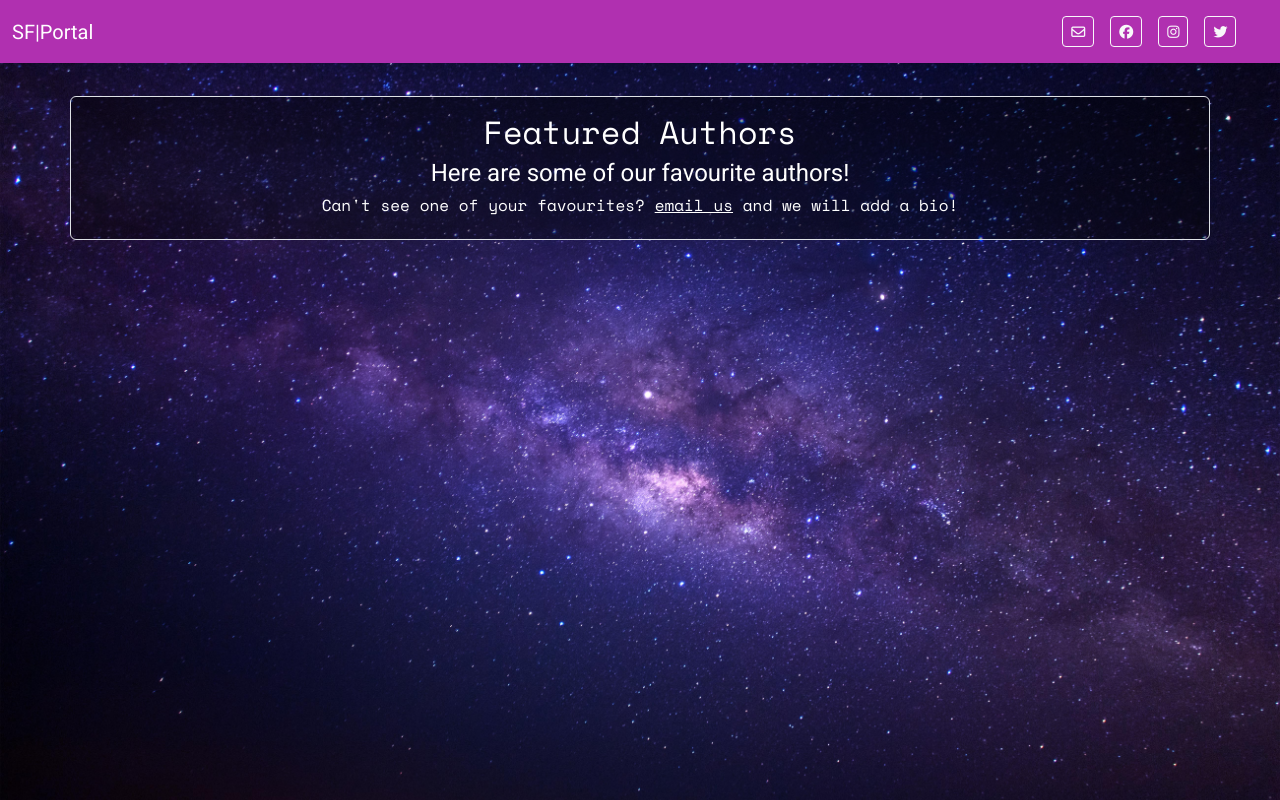
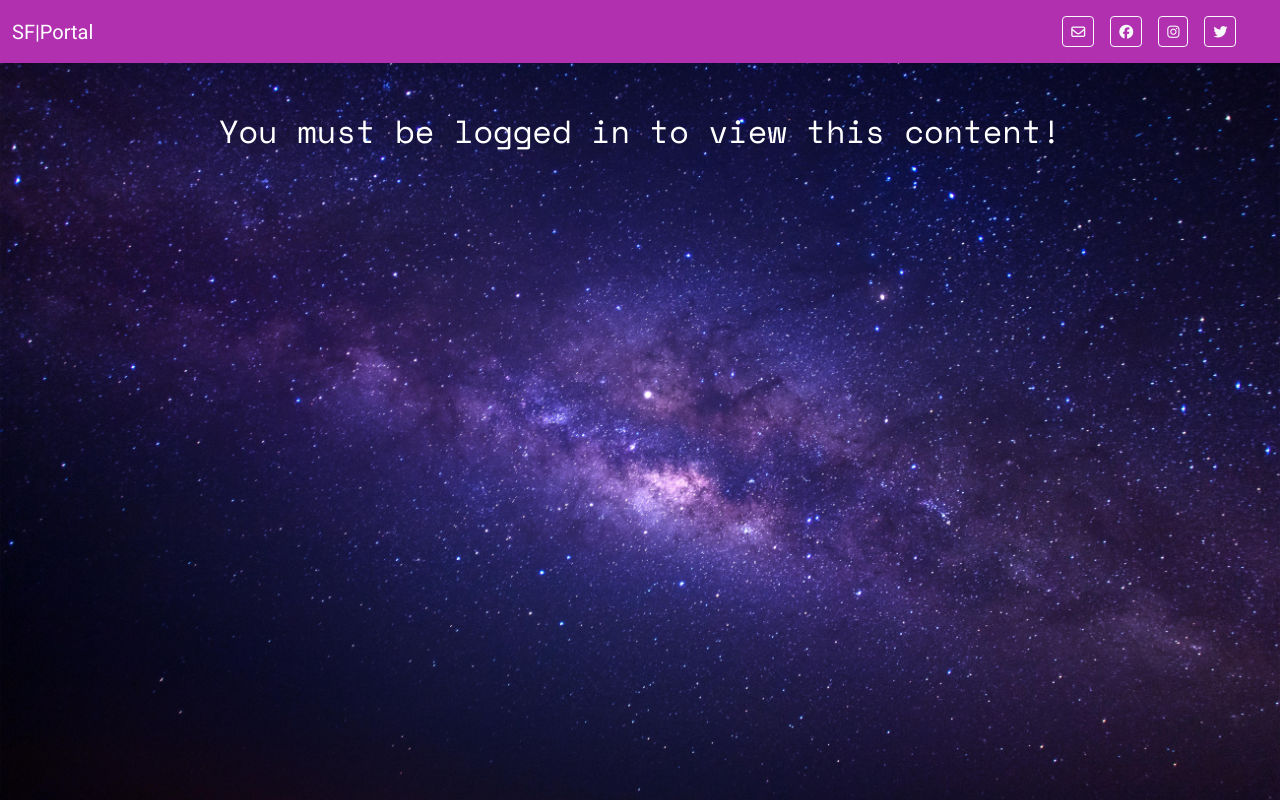
Before and after one commit to AndypSheridan/sci-fi-portal, a Django app: template templates/authors.html in a window 1280 px wide. Run offline with Django 3.2, Linux system fonts and the light colour scheme; the template is opened without the code that fills it, so the values that code supplies are empty; some libraries are stand-ins or nearby versions.

Commit message:
Add authentication to authors.html

```diff
--- a/templates/authors.html
+++ b/templates/authors.html
@@ -19,6 +19,8 @@ Authors
 {% endif %}
 
 <div id="stars-bg-image" class="body-div">
+
+    {% if user.is_authenticated %}
 
     <div class="container rounded border author-page-container bg-opacity">
         <div class="row">
@@ -78,25 +80,36 @@ Authors
                 </div>
             </div>
         </div>
+
         {% if is_paginated %}
         <nav aria-label="Page navigation">
             <ul class="pagination justify-content-center">
+
                 {% if page_obj.has_previous %}
                 <li><a href="?page={{ page_obj.previous_page_number }}"
                         class="btn btn-md btn-outline-light add-review text-white bg-opacity roboto next">&laquo;
                         Prev</a></li>
+
                 {% endif %}
                 {% if page_obj.has_next %}
                 <li><a href="?page={{ page_obj.next_page_number }}"
                         class="btn btn-md btn-outline-light add-review text-white bg-opacity roboto next">Next
                         &raquo;</a></li>
+                {% endif %}
 
-                {% endif %}
             </ul>
         </nav>
         {% endif %}
-    </div>
 
     </div>
 
+    {% else %}
+    <div class="container author-detail-page-container">
+        <div class="row justify-content center text-center mt-3 mb-3">
+            <div class="col text-center book-detail-img">
+                <h2 class="text-white text-center mt-3">You must be logged in to view this content!</h2>
+                {% endif %}
+            </div>
+        </div>
+
         {% endblock%}
```
Lines whose indentation alone changed are shown as unchanged.
